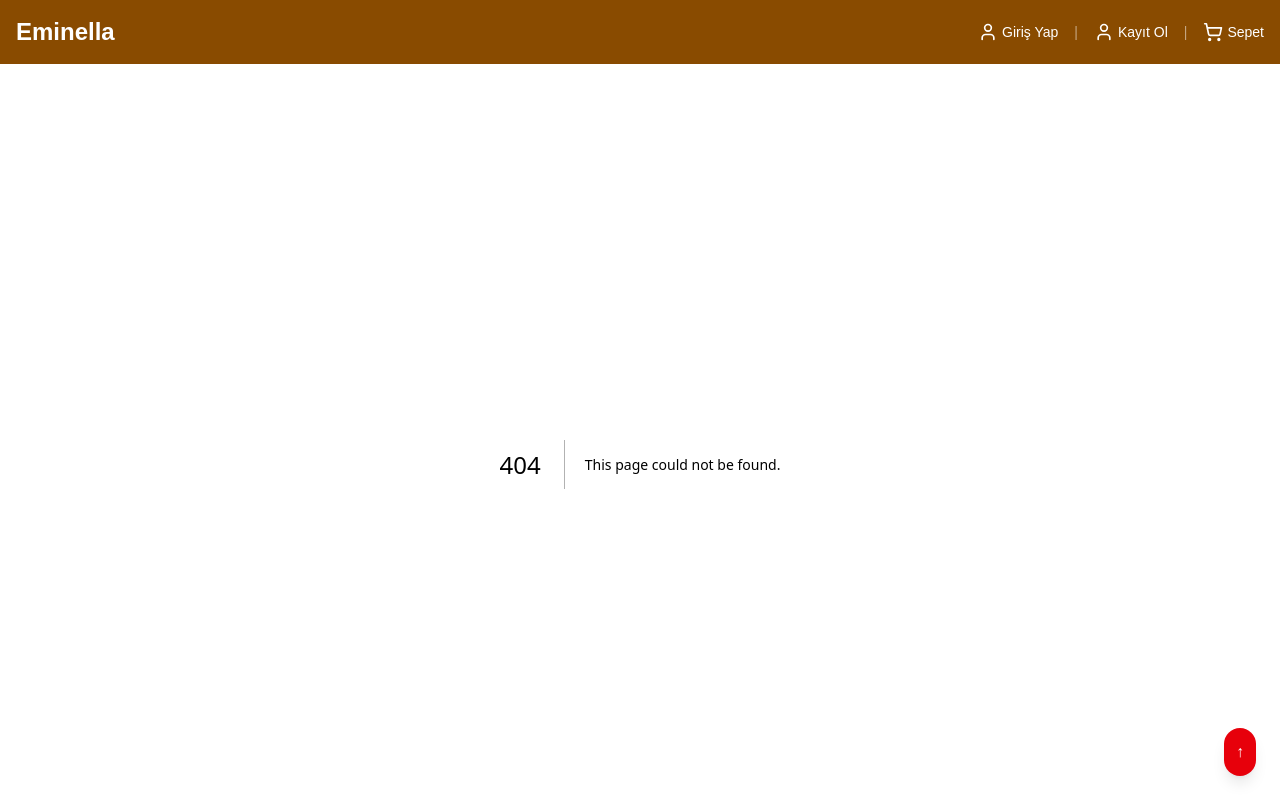
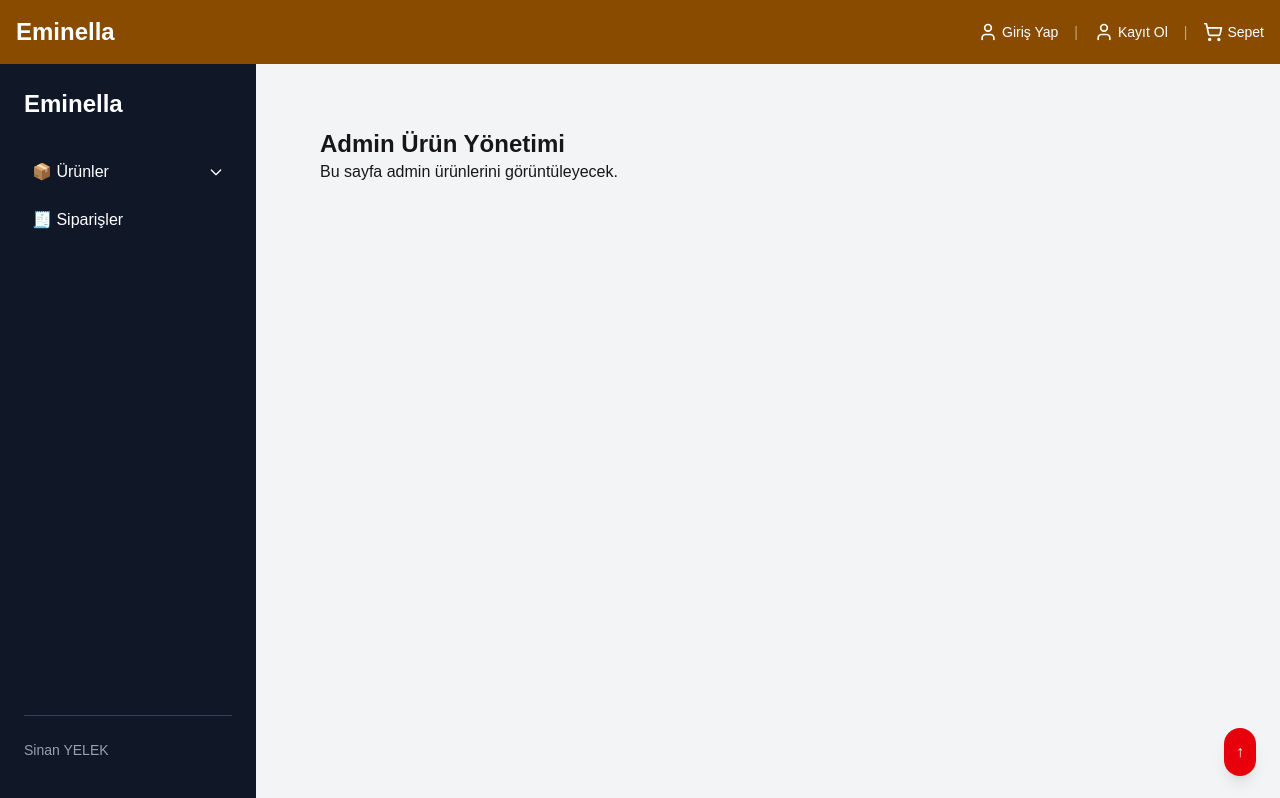
Before and after one commit to eminella/frontend-app, a Next.js app: page /admin/products in a window 1280 px wide. Before the commit this address had no page. Shown: the top 798 px of the page. Built offline with nearby package versions, Linux system fonts and the light colour scheme.

Commit message:
feat: admin/products sayfası eklendi

```diff
--- /dev/null
+++ b/app/admin/products/page.tsx
@@ -0,0 +1,11 @@
+// frontend-app/app/admin/products/page.tsx
+'use client';
+
+export default function AdminProductsPage() {
+  return (
+    <div className="p-6">
+      <h1 className="text-2xl font-bold">Admin Ürün Yönetimi</h1>
+      <p>Bu sayfa admin ürünlerini görüntüleyecek.</p>
+    </div>
+  );
+}
```
